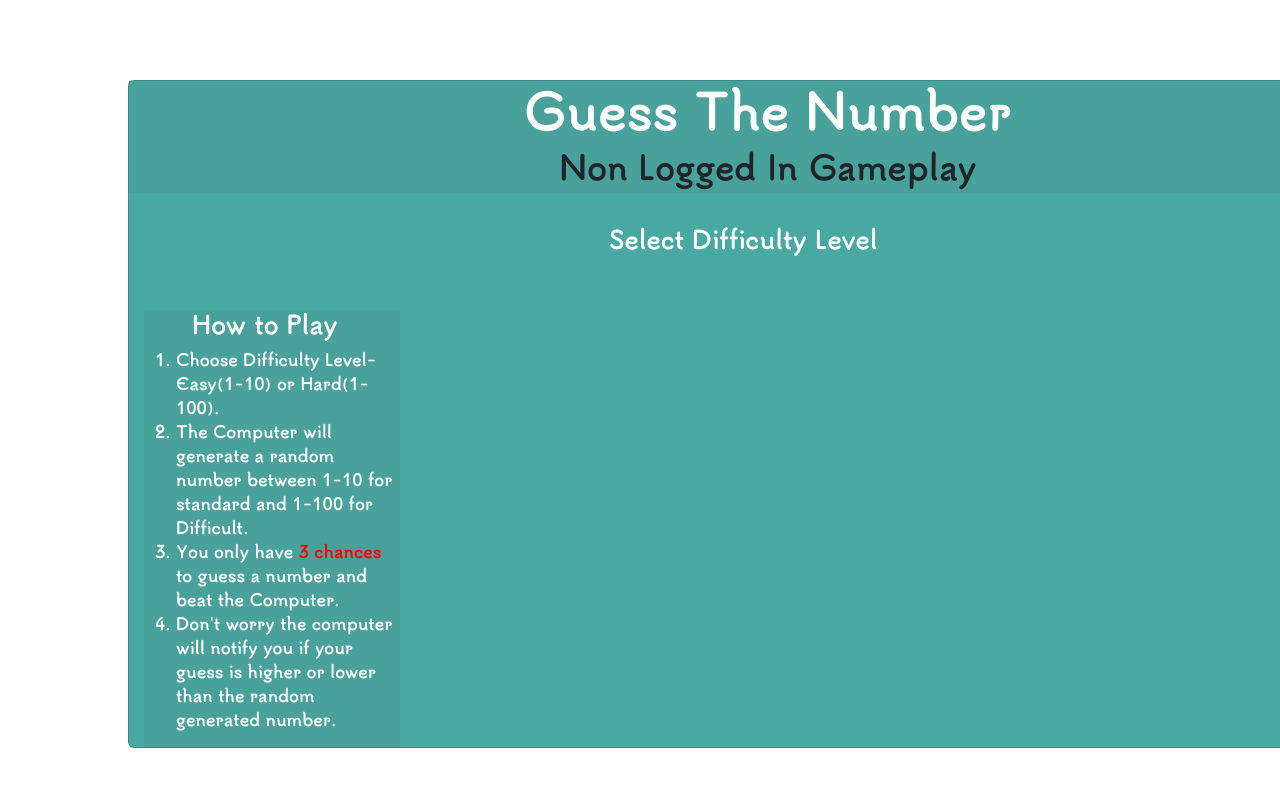
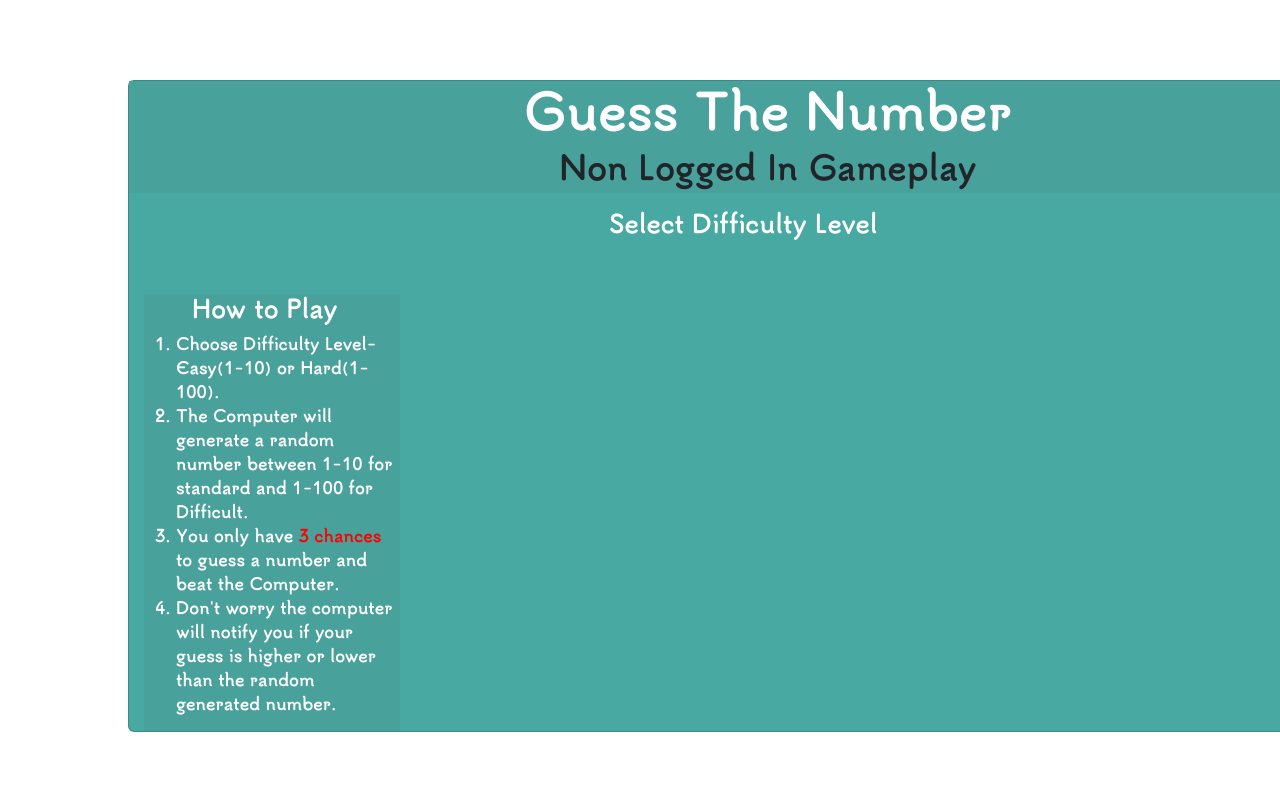
Before and after one commit to AndrewIMLEx/Learning-Project, a React app: page / in a window 1280 px wide. Shown: the top 786 px of the page. Built offline with nearby package versions, Linux system fonts and the light colour scheme.

Commit message:
modify margin-top parameters

```diff
--- a/src/style.css
+++ b/src/style.css
@@ -49,5 +49,5 @@ p {
 }
 .levels {
     margin-left: 27em;
-    margin-top: 2em;
+    margin-top: 1em;
 }
```
